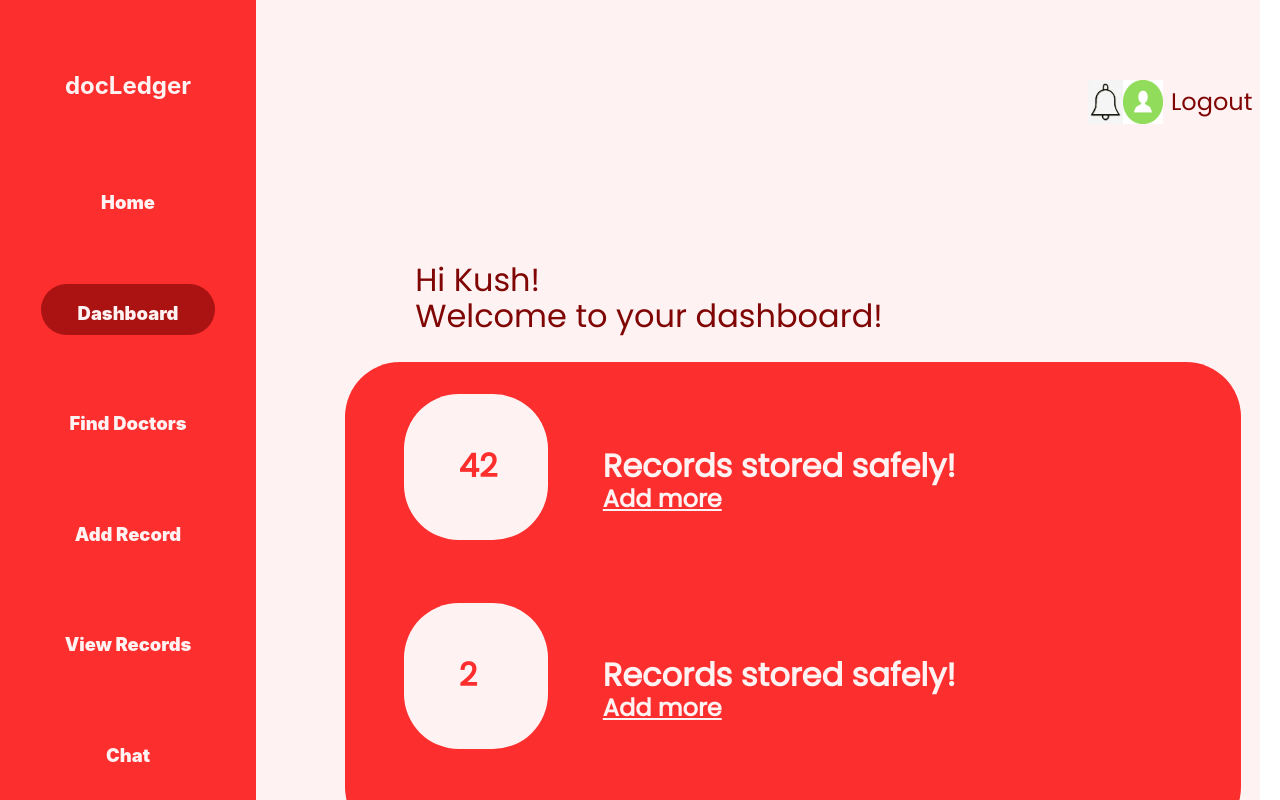
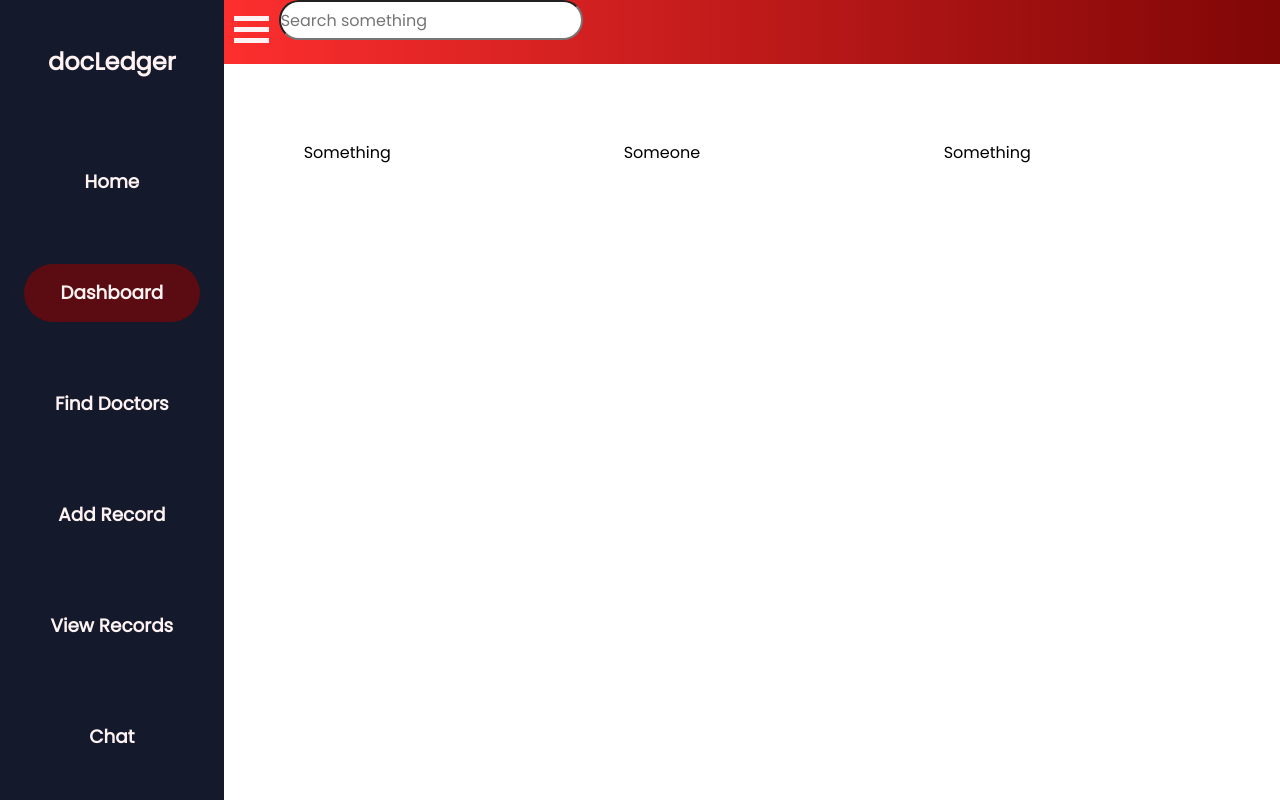
Before and after one commit to kush-daga/SIH2020, a React (Create React App) app in the folder dl/: page / in a window 1280 px wide. Built offline with nearby package versions, Linux system fonts and the light colour scheme.

Commit message:
New site started

```diff
--- a/dl/src/App.js
+++ b/dl/src/App.js
@@ -11,6 +11,7 @@ import SymCheck from "./components/SymCheck/SymCheck";
 import Form from "./components/DynamicForm/DynamicForm";
 import DocMain from "./components/DocMain/DocMain";
 import NavBar from "./components/NavBar/NavBar";
+import Dash from "./components/Dashboard/Dash";
 import styled from "styled-components";
 
 class App extends Component {
@@ -22,16 +23,11 @@ class App extends Component {
     }
   }
 
-
-
-
-
-
   render() {
     return(
-      <div className="flex flex-row">
-         <div className="Left flex flex-column" style={{width:"20%"}}>
-                <ul>
+      <ContainerApp>
+         <Left>
+                <Ul>
                     <Li style={{fontSize:"x-large",fontWeight:"bold"}}>
                         docLedger
                     </Li>
@@ -53,12 +49,21 @@ class App extends Component {
                     <Li>
                         Chat
                     </Li>
-                </ul>
-            </div>
+                </Ul>
+            </Left>
             <Right>
-                <Dashboard />
+              <div className="flex flex-row" style={{backgroundImage:"linear-gradient(to right,#FD2E2E,#800606)",color:"white", height:"4em",justifyContent:"flex-start"}}>
+                  <div style={{padding:"10px"}}>
+                  <Icon></Icon>
+                  <Icon></Icon>
+                  <Icon></Icon>
+                  </div>
+                <input type="text" name="search" placeholder="Search something" style={{height:"2.5em",borderRadius:"50px",width:"19em"}} />
+
+              </div>
+                <Dash />
             </Right>
-      </div>
+      </ContainerApp>
 
 
     )
@@ -67,13 +72,54 @@ class App extends Component {
 
 export default App;
 //We have created two components: Docs, Signup , now we need to create main dashboard
+
+const ContainerApp = styled.div`
+  display:flex;
+  flex-direction:row;
+  font-family:Poppins;
+  width:100%;
+`;
+
 const Left = styled.div`
   display:flex;
+  flex-direction: column;
+  background-color: #14192b;
+  height:100vh;
 `;
 const Right = styled.div`
 display: flex;
+flex-direction:column;
+width:100%;
+`;
+
+const Ul = styled.ul`
+list-style-type: none;
+margin: 0;
+padding:0;
+background-color: 14192b;
+height: 100%; /* Full height */
+text-align: center;
+color:#fff2f2;
+display: flex;
+flex-direction: column;
 `;
 const Li = styled.li`
-  height:2.75em;
-  text-align:inherit;
+float: left;
+padding: 1em;
+padding-left:2em;
+padding-right:2em;
+text-align:center;
+color:"#fff2f2";
+width:fit-content;
+margin:auto;
+margin-top: 1em;
+font-size: 1.15em;
+font-weight: 900;
+
 `;
+const Icon = styled.div`
+    width:35px;
+    height:5px;
+    background-color:#fff2f2;
+    margin: 6px 0;
+`;
--- /dev/null
+++ b/dl/src/components/Dashboard/Dash.js
@@ -0,0 +1,34 @@
+import React, { Component } from "react";
+import styled from "styled-components";
+
+const Dash = () => {
+
+
+    return(
+        <ContainerDash>
+            <div className="flex flex-row" >
+                <Card>
+                    Something
+                </Card>
+                <Card>
+                    Someone
+                </Card>
+                <Card>
+                    Something
+                </Card>
+            </div>
+        </ContainerDash>
+    )
+}
+
+export default Dash;
+const ContainerDash = styled.div`
+    display:flex;
+
+`;
+const Card = styled.div`
+    display:flex;
+    flex-direction:row;
+    margin:5em;
+    width:10em;
+`;
--- a/dl/src/components/Dashboard/Dashboard.css
+++ /dev/null
@@ -1,35 +0,0 @@
-ul {
-
-    list-style-type: none;
-    margin: 0;
-    padding:0;
-    background-color: #fd2e2e;
-    height: 100%; /* Full height */
-    text-align: center;
-    color:#fff2f2;
-    display: flex;
-    flex-direction: column;
-
-  }
-
-  li {
-    float: left;
-    padding: 1em;
-    padding-left:2em;
-    padding-right:2em;
-    text-align:center;
-    color:"#fff2f2";
-    width:fit-content;
-    margin:auto;
-    margin-top: 2em;
-    font-size: 1.15em;
-    font-weight: 900;
-
-  }
-
-
-
-  /* Change the link color to #111 (black) on hover */
-  li :hover {
-    background-color: #FFA82E;
-  }
--- a/dl/src/components/Dashboard/Dashboard.js
+++ b/dl/src/components/Dashboard/Dashboard.js
@@ -1,7 +1,6 @@
 import React from "react";
 import "tachyons";
 import styled from "styled-components";
-import "./Dashboard.css";
 import img1 from "../images/avatar.png";
 import img2 from "../images/notification.jpg";
 const Dashboard = () => {
@@ -45,5 +44,6 @@ export default Dashboard;
 const ContainerDash = styled.div`
     display: flex;
     height:100vh;
+    width:100%;
     font-family:Poppins;
 `;
--- a/dl/src/components/DocMain/DocMain.js
+++ b/dl/src/components/DocMain/DocMain.js
@@ -8,31 +8,6 @@ const DocMain = ( { onButtonSubmit } ) => {
 
     return(
         <ContainerDM>
-            <div className="Left flex flex-column" style={{width:"20%",overflowY:"scroll"}}>
-                <ul>
-                    <li style={{fontSize:"x-large",fontWeight:"bold"}}>
-                        docLedger
-                    </li>
-                    <li>
-                        Home
-                    </li>
-                    <li>
-                        Dashboard
-                    </li>
-                    <li>
-                        Find Doctor
-                    </li>
-                    <li style={{backgroundColor:"rgba(128,6,6,0.65)", color:"#fff2f2",borderRadius:"55px"}}>
-                        Add Records
-                    </li>
-                    <li>
-                        View Records
-                    </li>
-                    <li>
-                        Chat
-                    </li>
-                </ul>
-            </div>
             <div className="Right flex flex-column" style={{backgroundColor:"#fff2f2",color:"#800606",width:"100%",overflow:"scroll"}}>
                 <div style={{display:"flex",fontSize:"x-large",paddingLeft:"65vw",paddingTop:"10vh"}}>
                     <img src={img2} width="35vw" height="auto" style={{paddingRight:"1em"}}/>
@@ -70,5 +45,6 @@ export default DocMain;
 const ContainerDM = styled.div`
     display: flex;
     height:100vh;
+    width:100%;
     font-family:Poppins;
 `;
--- a/dl/src/components/DynamicForm/DynamicForm.js
+++ b/dl/src/components/DynamicForm/DynamicForm.js
@@ -31,28 +31,7 @@ class Form extends React.Component {
     let { owner, description, cats } = this.state;
     return (
       <ContainerDF>
-        <div className="Left flex flex-column" style={{ width: "20%" }}>
-          <ul>
-            <li style={{ fontSize: "x-large", fontWeight: "bold" }}>
-              docLedger
-            </li>
-            <li>Home</li>
-            <li
-              style={{
-                backgroundColor: "rgba(128,6,6,0.65)",
-                color: "#fff2f2",
-                borderRadius: "55px"
-              }}
-            >
-              Dashboard
-            </li>
-            <li>Find Doctors</li>
-            <li>Add Record</li>
-            <li>View Records</li>
-            <li>Chat</li>
-          </ul>
-        </div>
-        <div className="Right flex flex-column"  style={{backgroundColor:"#fff2f2",color:"#800606",width:"100%",overflow:"hidden"}}>
+        <div className="Right flex flex-column"  style={{backgroundColor:"#fff2f2",color:"#800606",width:"100%",overflowY:"scroll"}}>
           <form onSubmit={this.handleSubmit} onChange={this.handleChange} className="shadow-2 " style={{margin:"4em",fontSize:"x-large",width:"fit-content",borderRadius:"2em", justifyContent:"center",alignItems:"center"}}>
             <div style={{margin:"1.5em",padding:"2em"}}>
                 <button onClick={this.addCat} style={{backgroundColor:"#FFDFF7",borderRadius:"30px", color:"#800606"}} >Add new Symptom</button>
@@ -69,5 +48,6 @@ export default Form;
 const ContainerDF = styled.div`
     display: flex;
     height:100vh;
+    width:100vw;
     font-family:Poppins;
 `;
```
